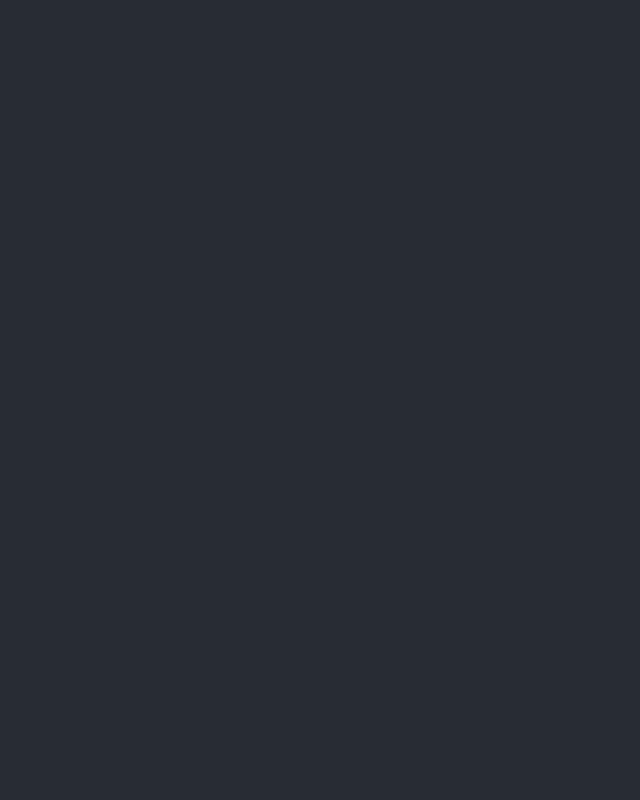
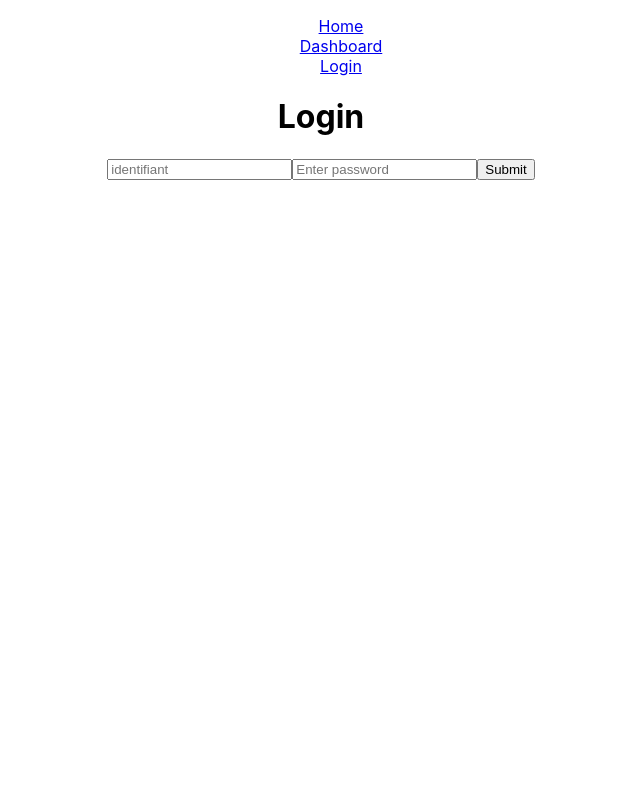
Before and after one commit to casdidier/react-distributed-delivery, a React (Create React App) app: page /login in a window 1280 px wide. Shown: the top 800 px of the page, without its empty margins (319-959 px from the left). Built offline with nearby package versions, Linux system fonts and the light colour scheme.

Commit message:
login part implemented

```diff
--- a/src/App.js
+++ b/src/App.js
@@ -1,16 +1,55 @@
 import React from 'react';
-import DashBoard from './Dashboard'
+import {Route, Switch, Link, BrowserRouter as Router } from 'react-router-dom';
+import Home from './components/Home'
+import Login from './components/Login'
+import Dashboard from './components/Dashboard/Dashboard'
+import { AuthProvider } from './context/auth'
+import PrivateRoute from './PrivateRoute'
+
 import './App.css';
 
-function App() {
+class App extends React.Component {
 
-  return (
-    <div className="App">
-      <header className="App-header">
-      </header>
-      <DashBoard></DashBoard>
-    </div>
-  );
+  constructor(props) {
+    super(props);
+    this.state = {
+      isAuth: false
+    };
+
+    this.login = this.login.bind(this);
+  }
+
+  login() {
+    this.setState({isAuth: true});
+  }
+
+  render() {
+
+    return (
+      <div className="App">
+        <AuthProvider value={this.state.isAuth}>
+        <div>
+          <Router>
+          <div>
+            <ul>
+              <Link to="/">Home</Link>
+              <br></br>
+              <Link to="/dashboard">Dashboard</Link>
+              <br></br>
+              <Link to="/login">Login</Link>
+            </ul>
+          </div>
+            <Switch>
+              <Route path="/" exact component={Home} />
+              <PrivateRoute path="/dashboard" component={Dashboard} />
+              <Route path="/login" component={Login} />
+            </Switch>
+          </Router>
+        </div>
+        </AuthProvider>
+      </div>
+    );
+  };
 }
 
 export default App;
--- /dev/null
+++ b/src/PrivateRoute.js
@@ -0,0 +1,25 @@
+import React from "react";
+import { Route, Redirect } from "react-router-dom";
+import { AuthConsumer } from "./context/auth";
+
+function PrivateRoute({ component: Component, ...rest }) {
+
+  return (
+    <AuthConsumer>
+			{({ isAuth }) => (
+				<Route
+				{...rest}
+				render={props =>
+						isAuth ? (
+						<Component {...props} />
+						) : (
+						<Redirect to="/login" />
+						)
+				}
+				/>
+    )}
+    </AuthConsumer>
+  );
+}
+
+export default PrivateRoute;
--- a/src/Dashboard.js
+++ b/src/components/Dashboard/Dashboard.js
@@ -1,6 +1,6 @@
 import React, { Component } from 'react'
-import StreamChart from './StreamChart';
-import { managerData, yearLabels, nationalAverageData } from "./mockData";
+import StreamChart from '../StreamChart/StreamChart';
+import { managerData, yearLabels, nationalAverageData } from "../../mockData";
 import classes from "./Dashboard.module.css";
 export default class Dashboard extends Component {
 
--- /dev/null
+++ b/src/components/Home.js
@@ -0,0 +1,12 @@
+import React, { Component } from "react";
+
+export default class Home extends Component {
+  render() {
+    return (
+      <div>
+        <h1>Welcome to your content delivery app</h1>
+      </div>
+
+    );
+  }
+}
--- /dev/null
+++ b/src/components/Login.js
@@ -0,0 +1,84 @@
+import React, { Component } from "react";
+import { Redirect } from 'react-router-dom';
+import { AuthConsumer } from "../context/auth";
+
+export default class Login extends Component {
+  constructor(props) {
+    super(props)
+    this.state = {
+      identifiant: '',
+      password   : ''
+    };
+  }
+  handleInputChange = (event) => {
+    const { value, name } = event.target;
+    this.setState({
+      [name]: value
+    });
+  }
+  onSubmit = (event) => {
+
+    event.preventDefault();
+    fetch('http://wwww.localhost:3000/auth', {
+      method : 'POST',
+      body   : JSON.stringify(this.state),
+      headers: {
+        'Content-Type': 'application/json'
+      }
+    })
+    .then(res => {
+      if (res.status === 200) {
+        return res.json();
+      } else {
+        const error = new Error(res.error);
+        throw error;
+      }
+    })
+    .then(data => {
+        sessionStorage.setItem("session_token", data.session_token)
+        // this.props.history.push('/dashboard');
+        })
+    .then(() => this.setState(() => ({
+        isAuth: true
+      })))
+    .catch(err => {
+      console.error(err);
+      alert('Error logging in please try again');
+    });
+  }
+  render() {
+
+    if (this.state.toDashboard === true) {
+        return <Redirect to='/dashboard' />
+      }
+
+    return (
+    <AuthConsumer>
+        {({ isAuth }) => (
+        <div>
+            <h1>Login</h1>
+            <form onSubmit={this.onSubmit}>
+                <input
+                name        = "identifiant"
+                placeholder = "identifiant"
+                value       = {this.state.identifiant}
+                onChange    = {this.handleInputChange}
+                required
+                />
+                <input
+                type        = "password"
+                name        = "password"
+                placeholder = "Enter password"
+                value       = {this.state.password}
+                onChange    = {this.handleInputChange}
+                required
+                />
+            <input type="submit" value="Submit"/>
+            </form>
+        </div>
+        )}
+    </AuthConsumer>
+    )
+    ;
+  }
+}
--- /dev/null
+++ b/src/context/auth.js
@@ -0,0 +1,39 @@
+import React from 'react'
+
+const AuthContext = React.createContext()
+
+class AuthProvider extends React.Component {
+  state = { isAuth: false }
+
+  constructor() {
+    super()
+    this.login  = this.login.bind(this)
+    this.logout = this.logout.bind(this)
+  }
+
+  login() {
+    this.setState({ isAuth: true })
+  }
+
+  logout() {
+    this.setState({ isAuth: false })
+  }
+
+  render() {
+    return (
+      <AuthContext.Provider
+        value={{
+          isAuth: this.state.isAuth,
+          login : this.login,
+          logout: this.logout
+        }}
+      >
+        {this.props.children}
+      </AuthContext.Provider>
+    )
+  }
+}
+
+const AuthConsumer = AuthContext.Consumer
+
+export { AuthProvider, AuthConsumer }
```
Also changed, not shown: package.json (+19 -16 lines), src/components/Dashboard/Dashboard.module.css (renamed from src/Dashboard.module.css), src/components/StreamChart/StreamChart.js (renamed from src/StreamChart.js), src/components/StreamChart/StreamChart.module.css (renamed from src/StreamChart.module.css), src/logo.svg (deleted), 1 other file (tests, documents, lock files or other folders).
